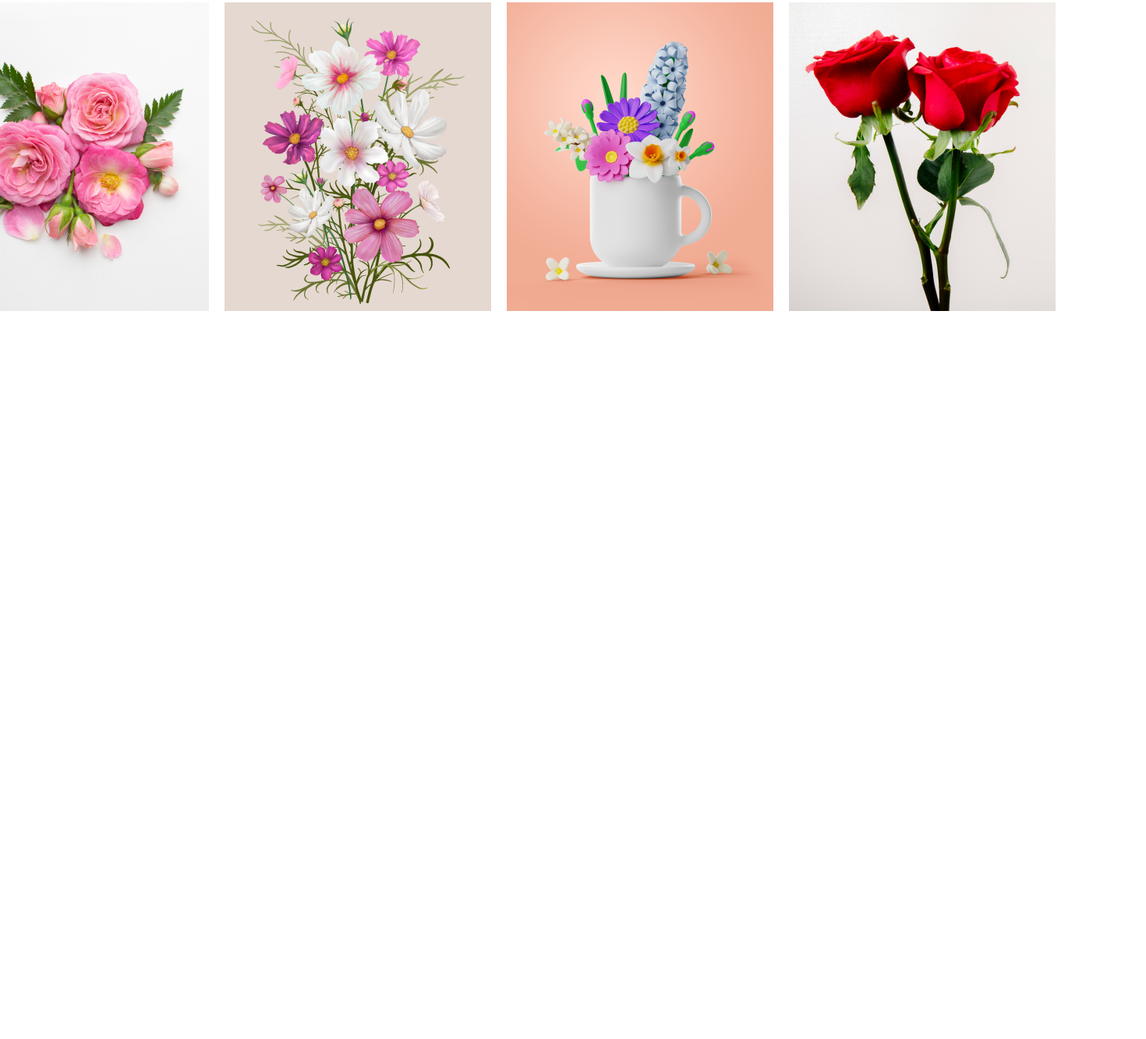
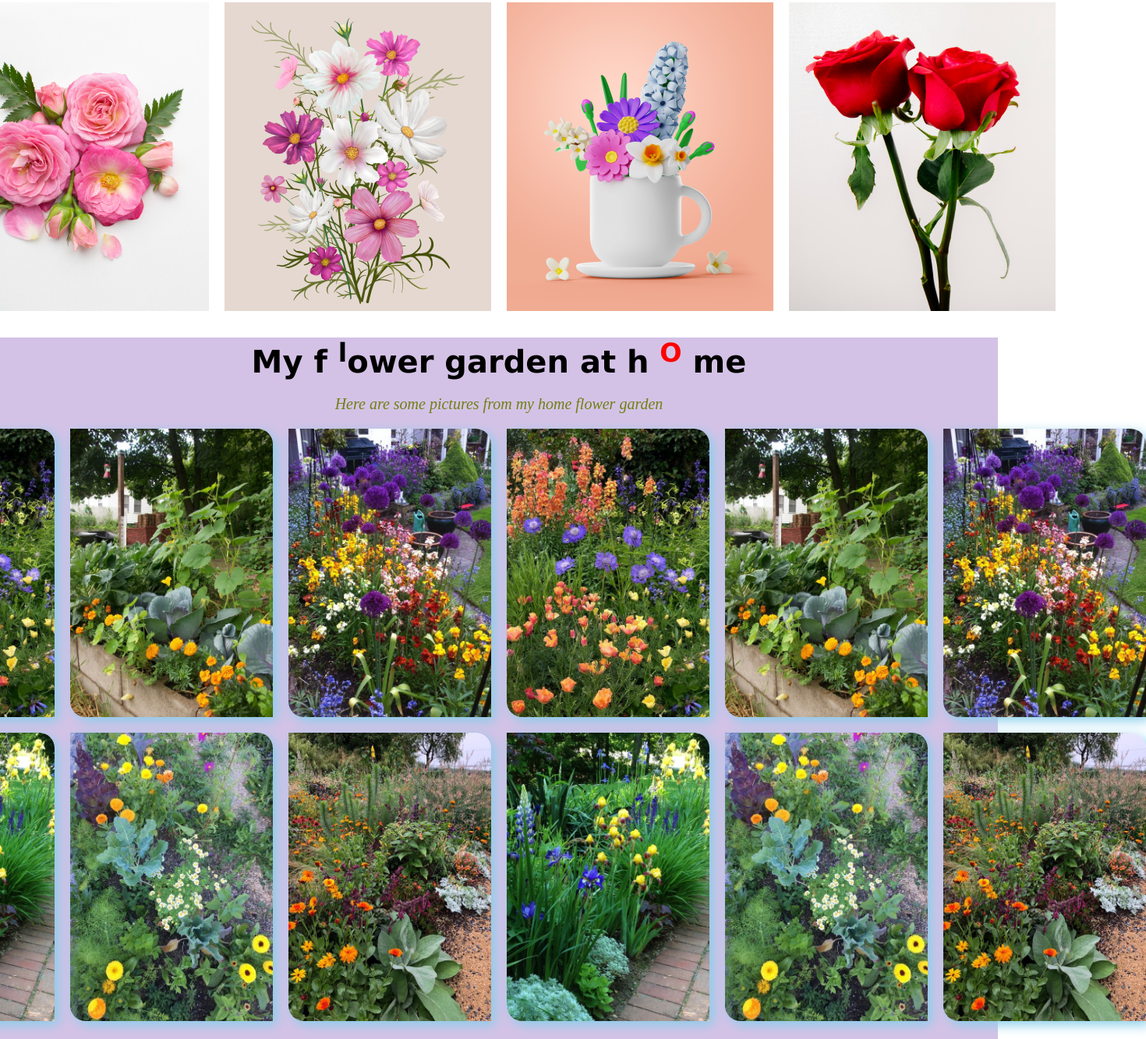
Before and after one commit to Gisan999/first-assignment, a plain HTML site: page index.html in a window 1280 px wide. Shown: the part 2592-3925 px from the top of the page at 78% size, 1470 px wide, since content can reach past the window. Before the commit the page ends 2995 px from the top, so only its background shows below. Drawn offline with Linux system fonts and the light colour scheme.

Commit message:
added section five

```diff
--- a/index.html
+++ b/index.html
@@ -27,7 +27,8 @@
             <div class="section-two-content">
                 <h1 class="title-two">Our Featured Flowers</h1>
                 <p class="content-two">It is a long established fact that a reader will be distracted by the readable
-                    <br>content of a page when looking at its layout.</p>
+                    <br>content of a page when looking at its layout.
+                </p>
             </div>
             <div class="section-two-img">
                 <div class="box">
@@ -54,7 +55,8 @@
             <div class="section-three-content">
                 <h1 class="section-three-title">Hot Deal ! Sale Up To 25% <span style="color: red;"> Off</span></h1>
                 <p class="content-three">It is a long established fact that a reader will be distracted by the readable
-                    <br> content of a page when looking at its layout.</p>
+                    <br> content of a page when looking at its layout.
+                </p>
                 <button class="btn">Sign Up</button>
             </div>
             <img class="section-three-img" src="./Flower Asset/pngwing 8.png" alt="">
@@ -63,7 +65,8 @@
             <div class="section-four-content">
                 <h1 class="section-three-title">Instagram</h1>
                 <p class="content-three">It is a long established fact that a reader will be distracted by the readable
-                    <br> content of a page when looking at its layout.</p>
+                    <br> content of a page when looking at its layout.
+                </p>
             </div>
             <div class="section-four-img">
                 <div class="box-item">
@@ -80,6 +83,34 @@
                 </div>
             </div>
         </div>
+        <div class="section-five">
+            <div class="section-five-content">
+                <h1 class="section-three-title">My f <sup>l</sup>ower garden at h <span
+                        style="color: red;"><sup>O</sup></span> me</h1>
+                <p class="bonus-content">Here are some pictures from my home flower garden</p>
+            </div>
+
+            <div class="section-five-img">
+
+                <img class="bonus-img" src="./Flower Asset/garden 01.jpg" alt="">
+                <img class="bonus-img" src="./Flower Asset/garden 02.jpg" alt="">
+                <img class="bonus-img" src="./Flower Asset/garden 03.jpg" alt="">
+                <img class="bonus-img" src="./Flower Asset/garden 01.jpg" alt="">
+                <img class="bonus-img" src="./Flower Asset/garden 02.jpg" alt="">
+                <img class="bonus-img" src="./Flower Asset/garden 03.jpg" alt="">
+
+            </div>
+            <div class="section-five-img">
+                <img class="bonus-img" src="./Flower Asset/garden 04.jpg" alt="">
+                <img class="bonus-img" src="./Flower Asset/garden 05.jpg" alt="">
+                <img class="bonus-img" src="./Flower Asset/garden 06.jpg" alt="">
+                <img class="bonus-img" src="./Flower Asset/garden 04.jpg" alt="">
+                <img class="bonus-img" src="./Flower Asset/garden 05.jpg" alt="">
+                <img class="bonus-img" src="./Flower Asset/garden 06.jpg" alt="">
+
+            </div>
+
+        </div>
     </main>
     <footer>
 
--- a/style.css
+++ b/style.css
@@ -171,3 +171,39 @@
 .box-item{
     margin-top: 20px;
 }
+
+.section-five{
+    height: 900px;
+    background-color: rgb(212, 194, 230);
+    margin-top: 30px;
+}
+.section-five-content{
+    text-align: center;
+
+}
+.section-five-title{
+    padding-top: 20px;
+}
+.bonus-content{
+    font-size: 20px;
+    font-style: italic;
+    color: rgb(111, 128, 19);
+    margin: 20px;
+
+}
+.section-five-img{
+    gap: 30px;
+    display: flex;
+   margin-bottom:20px ;
+   gap: 20px;
+   justify-content: center;
+
+}
+.bonus-img{
+    height: 370px;
+    width: 260px;
+    border-radius: 0px 20px 0px 20px ;
+    box-shadow: 5px 5px 15px skyblue;
+
+
+}
```
Also changed, not shown: Flower Asset/garden 01.jpg (added), Flower Asset/garden 02.jpg (added), Flower Asset/garden 03.jpg (added), Flower Asset/garden 04.jpg (added), Flower Asset/garden 05.jpg (added), Flower Asset/garden 06.jpg (added).
